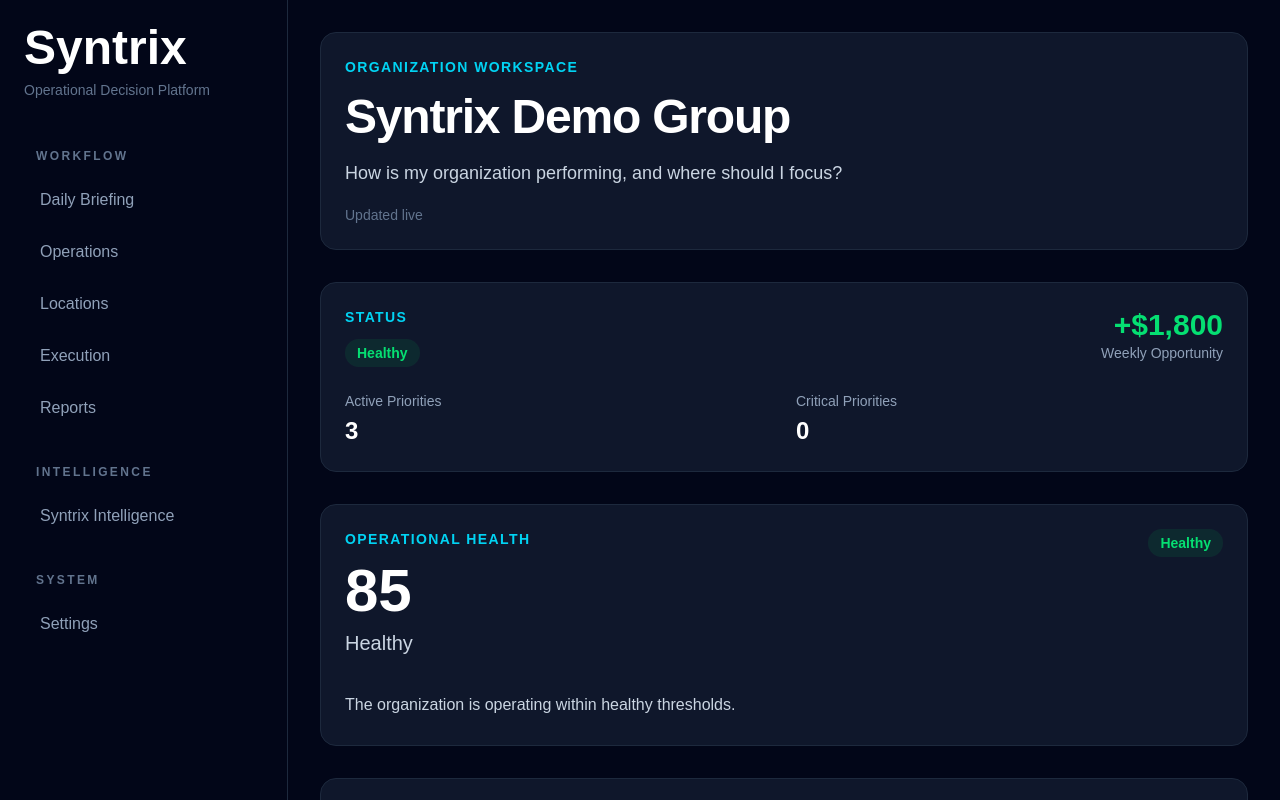
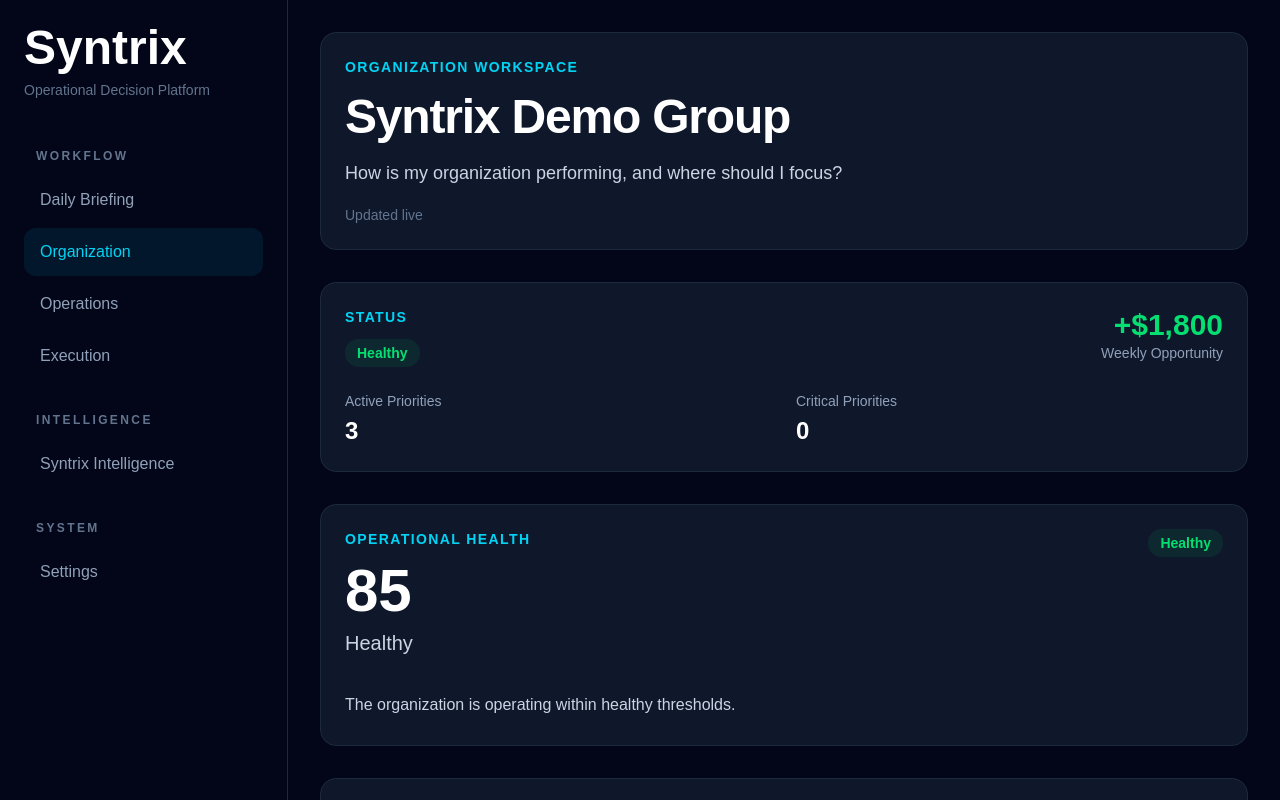
Before and after one commit to SyntrixAI/syntrix-ops, a Next.js app: page /organization in a window 1280 px wide. Shown: the top 800 px of the page. Built offline with nearby package versions, Linux system fonts and the light colour scheme.

Commit message:
Add role-aware sidebar navigation

```diff
--- a/src/components/layout/AppLayout.jsx
+++ b/src/components/layout/AppLayout.jsx
@@ -1,9 +1,13 @@
 import Sidebar from "./Sidebar";
+import { getNavigation, getUserContext } from "../../lib/services";
 
 export default function AppLayout({ children }) {
+  const user = getUserContext();
+  const navigation = getNavigation(user);
+
   return (
     <div className="flex min-h-screen bg-slate-950 text-white">
-      <Sidebar />
+      <Sidebar navigation={navigation} />
 
       <main className="flex-1 p-8">{children}</main>
     </div>
--- a/src/components/layout/Sidebar.jsx
+++ b/src/components/layout/Sidebar.jsx
@@ -3,53 +3,7 @@
 import Link from "next/link";
 import { usePathname } from "next/navigation";
 
-const navigation = [
-  {
-    title: "WORKFLOW",
-    items: [
-      {
-        label: "Daily Briefing",
-        href: "/",
-      },
-      {
-        label: "Operations",
-        href: "/operations",
-      },
-      {
-        label: "Locations",
-        href: "/locations",
-      },
-      {
-        label: "Execution",
-        href: "/execution",
-      },
-      {
-        label: "Reports",
-        href: "/reports",
-      },
-    ],
-  },
-  {
-    title: "INTELLIGENCE",
-    items: [
-      {
-        label: "Syntrix Intelligence",
-        href: "/intelligence",
-      },
-    ],
-  },
-  {
-    title: "SYSTEM",
-    items: [
-      {
-        label: "Settings",
-        href: "/settings",
-      },
-    ],
-  },
-];
-
-export default function Sidebar() {
+export default function Sidebar({ navigation = [] }) {
   const pathname = usePathname();
 
   return (
--- a/src/lib/services/index.js
+++ b/src/lib/services/index.js
@@ -5,3 +5,4 @@ export { getUserContext } from "./getUserContext";
 export { getWorkspaceContext } from "./getWorkspaceContext";
 export { getOrganizationWorkspace } from "./getOrganizationWorkspace";
 export { createWorkspace } from "./createWorkspace";
+export { getNavigation } from "./navigationService";
--- /dev/null
+++ b/src/lib/services/navigationService.js
@@ -0,0 +1,77 @@
+export function getNavigation(user) {
+  return [
+    {
+      title: "WORKFLOW",
+      items: [
+        {
+          label: "Daily Briefing",
+          href: "/",
+        },
+        getOrganizationNavigationItem(user),
+        {
+          label: "Operations",
+          href: "/operations",
+        },
+        {
+          label: "Execution",
+          href: "/execution",
+        },
+      ].filter(Boolean),
+    },
+    {
+      title: "INTELLIGENCE",
+      items: [
+        {
+          label: "Syntrix Intelligence",
+          href: "/intelligence",
+        },
+      ],
+    },
+    {
+      title: "SYSTEM",
+      items: [
+        {
+          label: "Settings",
+          href: "/settings",
+        },
+      ],
+    },
+  ];
+}
+
+function getOrganizationNavigationItem(user) {
+  const level = user?.scope?.level;
+
+  if (level === "company") {
+    return {
+      label: "Organization",
+      href: "/organization",
+    };
+  }
+
+  if (level === "region") {
+    return {
+      label: "Region",
+      href: "/organization",
+    };
+  }
+
+  if (level === "district") {
+    return {
+      label: "District",
+      href: "/organization",
+    };
+  }
+
+  if (level === "location") {
+    return {
+      label: "Location",
+      href: "/organization",
+    };
+  }
+
+  return {
+    label: "Organization",
+    href: "/organization",
+  };
+}
```
